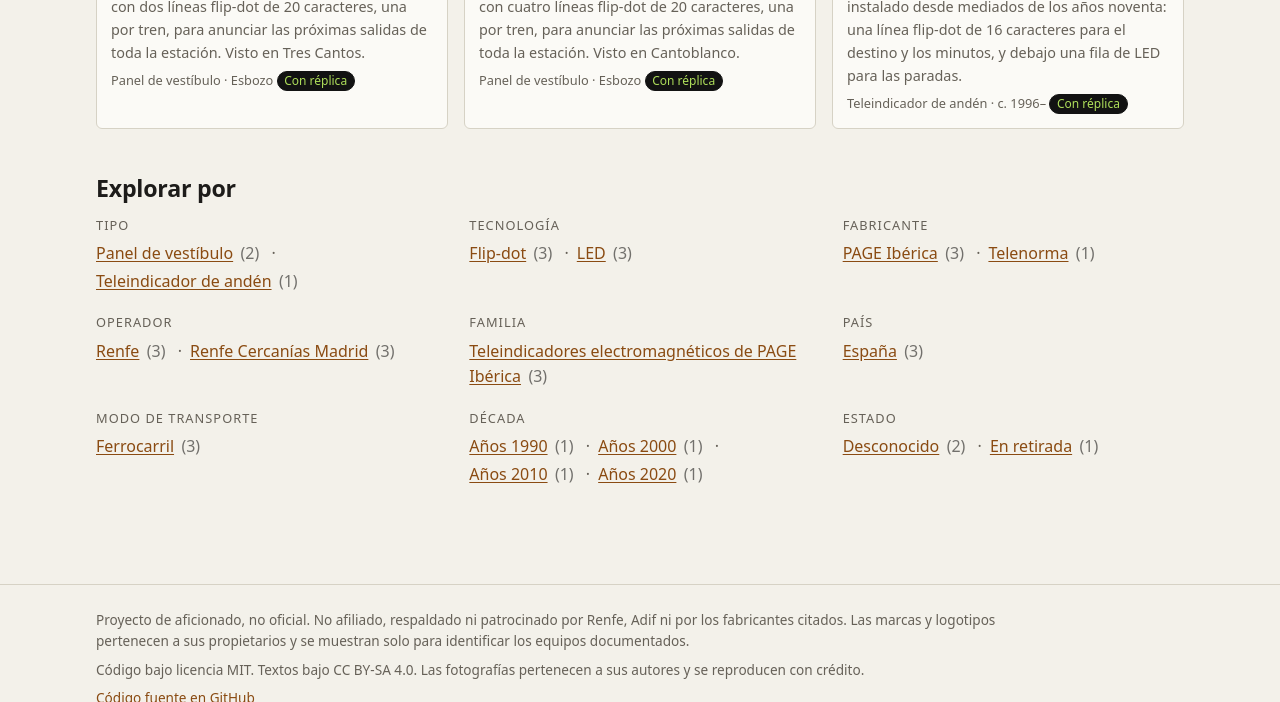
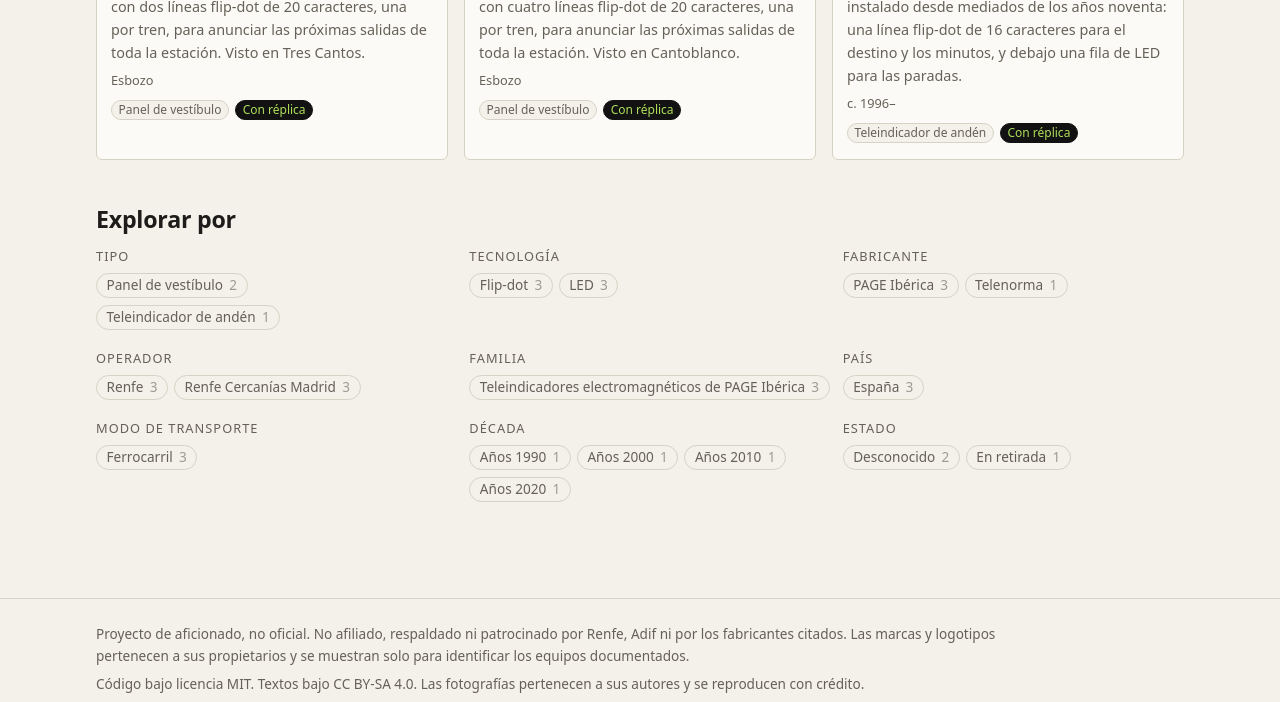
Before and after one commit to oierlauzi/destinoteca, an Astro site: page / in a window 1280 px wide. Shown: the part 950-1652 px from the top of the page. Built offline with nearby package versions, Linux system fonts and the light colour scheme; Astro itself is replaced by a stand-in of ours.

Commit message:
Keep pill tags for real categories only
Tags that classify an entry are pills again: technologies and
manufacturers on its page, the kind of sign and "with replica" on its
card, and the values of the home page's "explore by" lists. Incidental
facts (years, status, draft state, line, counts) stay plain text.

Co-Authored-By: Claude Opus 5.5 <noreply@anthropic.com>
Claude-Session: https://claude.ai/code/session_013oSwjKfgy5t2v2waqouYjX

```diff
--- a/src/components/ModelCard.astro
+++ b/src/components/ModelCard.astro
@@ -21,7 +21,7 @@ const cover = catalog.cover(model);
 const poster = model.data.replica ? href(`posters/${model.id}.svg`).replace(/\/$/, '') : undefined;
 const Heading = `h${level}` as 'h3';
 const years = yearsLabel(facts.years, facts.status);
-const meta = [t(`catalog.kind.${facts.kind}`), years, facts.stage === 'stub' ? t('catalog.stage.stub') : ''].filter(Boolean).join(' · ');
+const meta = [years, facts.stage === 'stub' ? t('catalog.stage.stub') : ''].filter(Boolean).join(' · ');
 // Read by the filter on the catalog page: one data attribute per facet.
 const data = Object.fromEntries(Object.entries(catalog.facetData(model)).map(([key, value]) => [`data-f-${key}`, value]));
 const search = [facts.name, ...model.data.alsoKnownAs, facts.summary].join(' ');
@@ -42,17 +42,19 @@ const search = [facts.name, ...model.data.alsoKnownAs, facts.summary].join(' ');
   <div class="card-body">
     <Heading class="card-title"><a href={href(`catalogo/${model.id}/`)}>{facts.name}</a></Heading>
     <p class="card-text">{facts.summary}</p>
-    <p class="card-meta">
-      {meta}
+    {meta && <p class="card-meta">{meta}</p>}
+    <ul class="badges">
+      <li>
+        <span class="badge">{t(`catalog.kind.${facts.kind}`)}</span>
+      </li>
       {
         facts.hasReplica && (
-          <>
-            {' '}
+          <li>
             <span class="badge is-dot">{t('catalog.replica.si')}</span>
-          </>
+          </li>
         )
       }
-    </p>
+    </ul>
   </div>
 </li>
 
--- a/src/views/HomeView.astro
+++ b/src/views/HomeView.astro
@@ -80,10 +80,12 @@ const axes = FACETS.filter((facet) => facet.id !== 'replica')
               <div>
                 <dt>{t(facet.label)}</dt>
                 <dd>
-                  <ul class="links">
+                  <ul class="badges">
                     {values.map((value) => (
                       <li>
-                        <a href={value.href}>{value.label}</a> <span class="n">({value.count})</span>
+                        <a class="badge" href={value.href}>
+                          {value.label} <span class="n">{value.count}</span>
+                        </a>
                       </li>
                     ))}
                   </ul>
@@ -147,19 +149,9 @@ const axes = FACETS.filter((facet) => facet.id !== 'replica')
     margin: 0;
   }
 
-  .axes .links {
-    list-style: none;
-    padding: 0;
-    margin: 0;
-    display: flex;
-    flex-wrap: wrap;
-    gap: 2px 0;
-  }
-
-  .axes .links li:not(:last-child)::after {
-    content: '·';
-    margin: 0 0.5em;
-    color: var(--muted);
+  .axes .badge {
+    font-size: 0.85rem;
+    padding: 0.1em 0.7em;
   }
 
   .n {
```
Also changed, not shown: src/views/ModelView.astro (+24 -0 lines).
